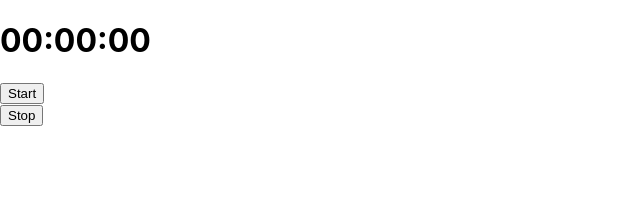
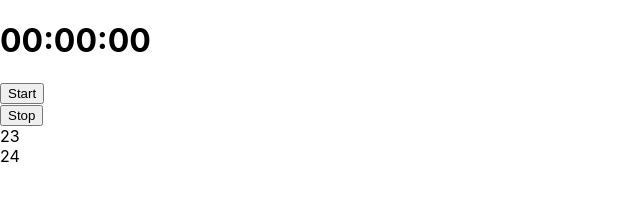
Before and after one commit to Diamantinomc/tablero-de-basket, a React (Create React App) app: page / in a window 1280 px wide. Shown: the top 216 px of the page, without its empty margins (0-640 px from the left). Built offline with nearby package versions, Linux system fonts and the light colour scheme; the HTML template or start-up script is replaced by a standard one.

Commit message:
Se agregaron los marcadores de puntos de cada equipo.

```diff
--- a/src/App.js
+++ b/src/App.js
@@ -1,21 +1,36 @@
 import './App.css';
 import Cronometro from './components/Cronometro';
 import Boton from './components/Boton';
+import Marcador from './components/Marcador';
 
 function App() {
 
   return (
     <div className='principal'>
+      <div className='tiempo'>
         <Cronometro />
         <Boton
           texto="Start"
           isStart={true}
-      ManejarClic="prueba"/>
+          ManejarClic="prueba"
+        />
 
         <Boton
           texto="Stop"
           isStart={false}
-      ManejarClic="prueba2"/>
+          ManejarClic="prueba2"
+        />
+      </div>
+      <div className='puntos'>
+        <Marcador
+          puntos="23"
+          local={true}
+        />
+        <Marcador
+          puntos="24"
+          local={false}
+        />
+      </div>
     </div>
 
 
--- /dev/null
+++ b/src/components/Marcador.js
@@ -0,0 +1,13 @@
+import React from "react";
+
+function Marcador( { puntos, local }) {
+  return (
+    <div className="MrPrincipal">
+      <div className={local ? "local" : "visita"}>
+        {puntos}
+      </div>
+    </div>
+  )
+};
+
+export default Marcador;
```
Lines whose indentation alone changed are shown as unchanged.
